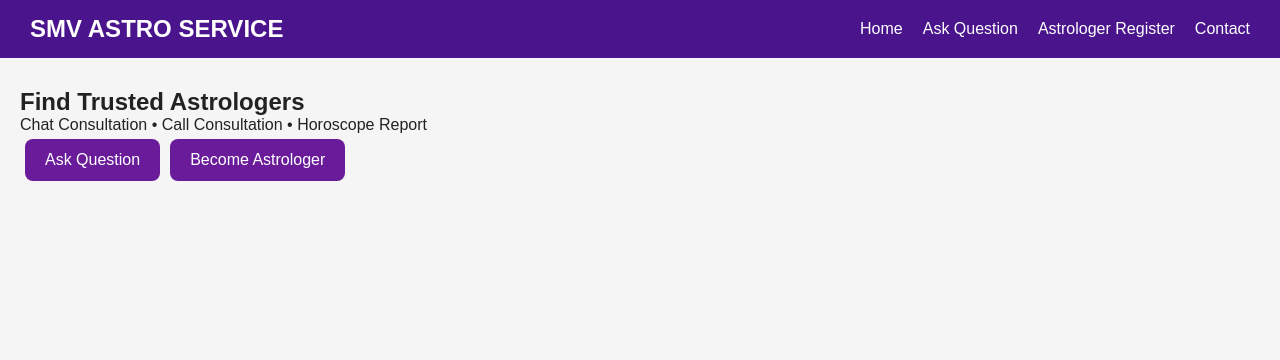
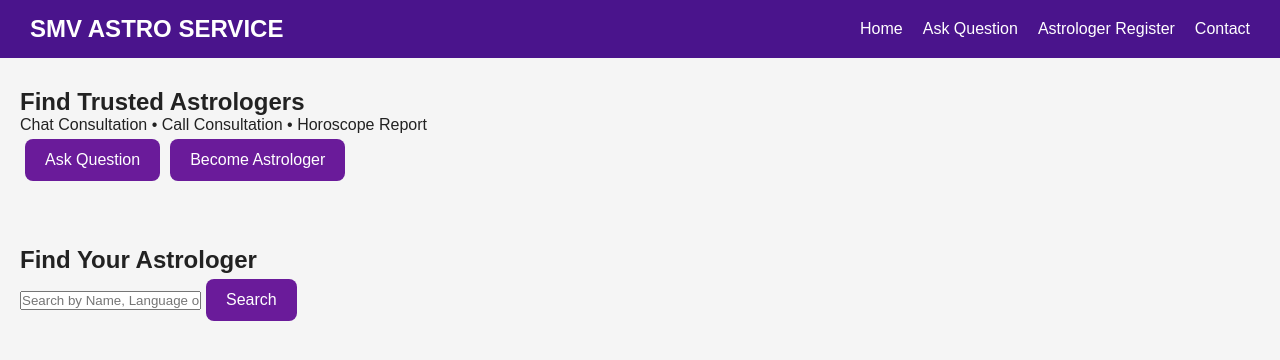
Before and after one commit to smvastrorajaram-hub/smv-astro-service, a React (Vite) app: page / in a window 1280 px wide. Shown: the top 360 px of the page. Built offline with nearby package versions, Linux system fonts and the light colour scheme.

Commit message:
Update Home with Search Section

```diff
--- a/src/pages/Home.jsx
+++ b/src/pages/Home.jsx
@@ -1,11 +1,13 @@
 import Header from "../components/Header";
 import Hero from "../components/Hero";
+import SearchSection from "../components/SearchSection";
 
 function Home() {
   return (
     <>
       <Header />
       <Hero />
+      <SearchSection />
     </>
   );
 }
```
